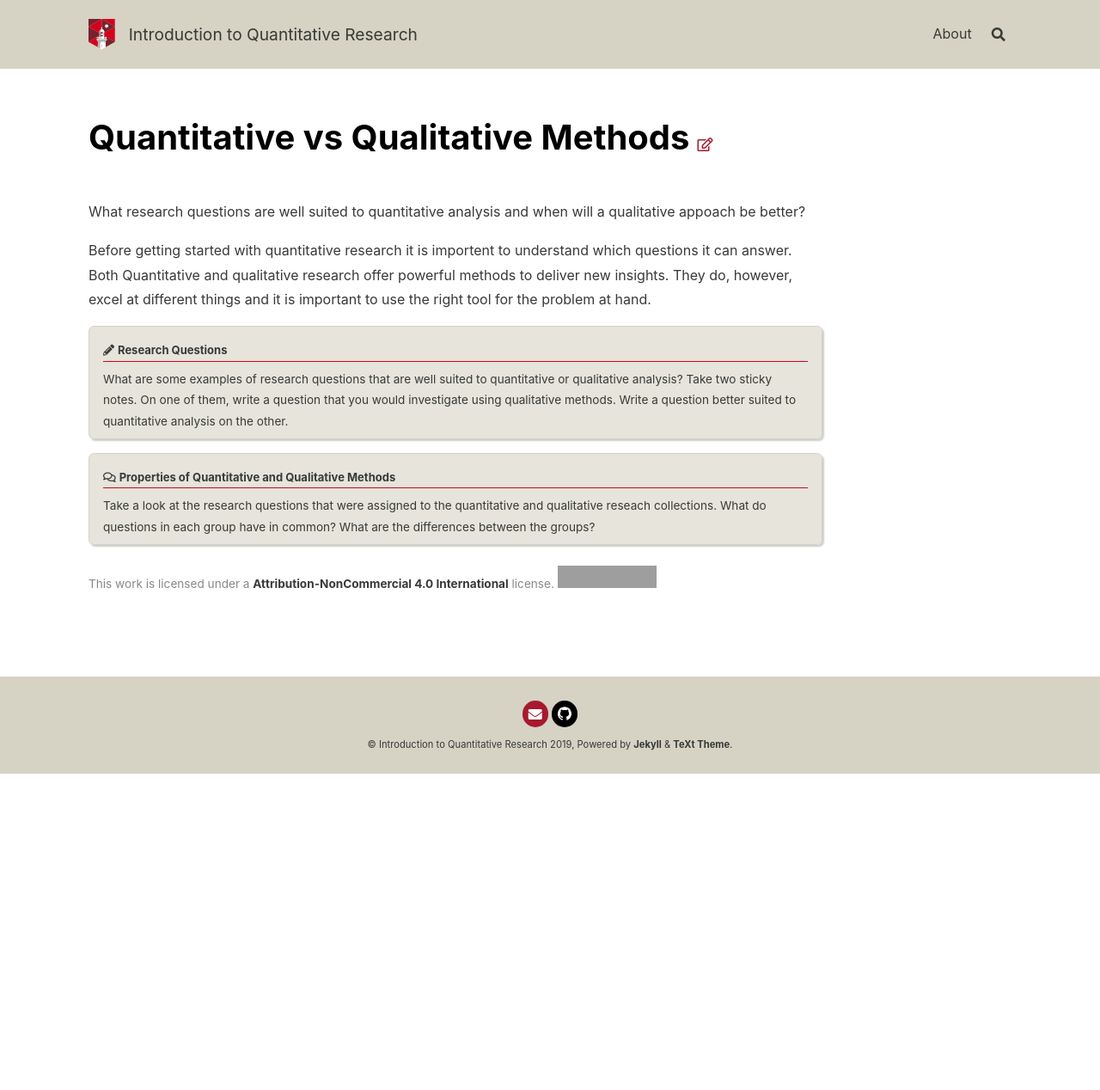
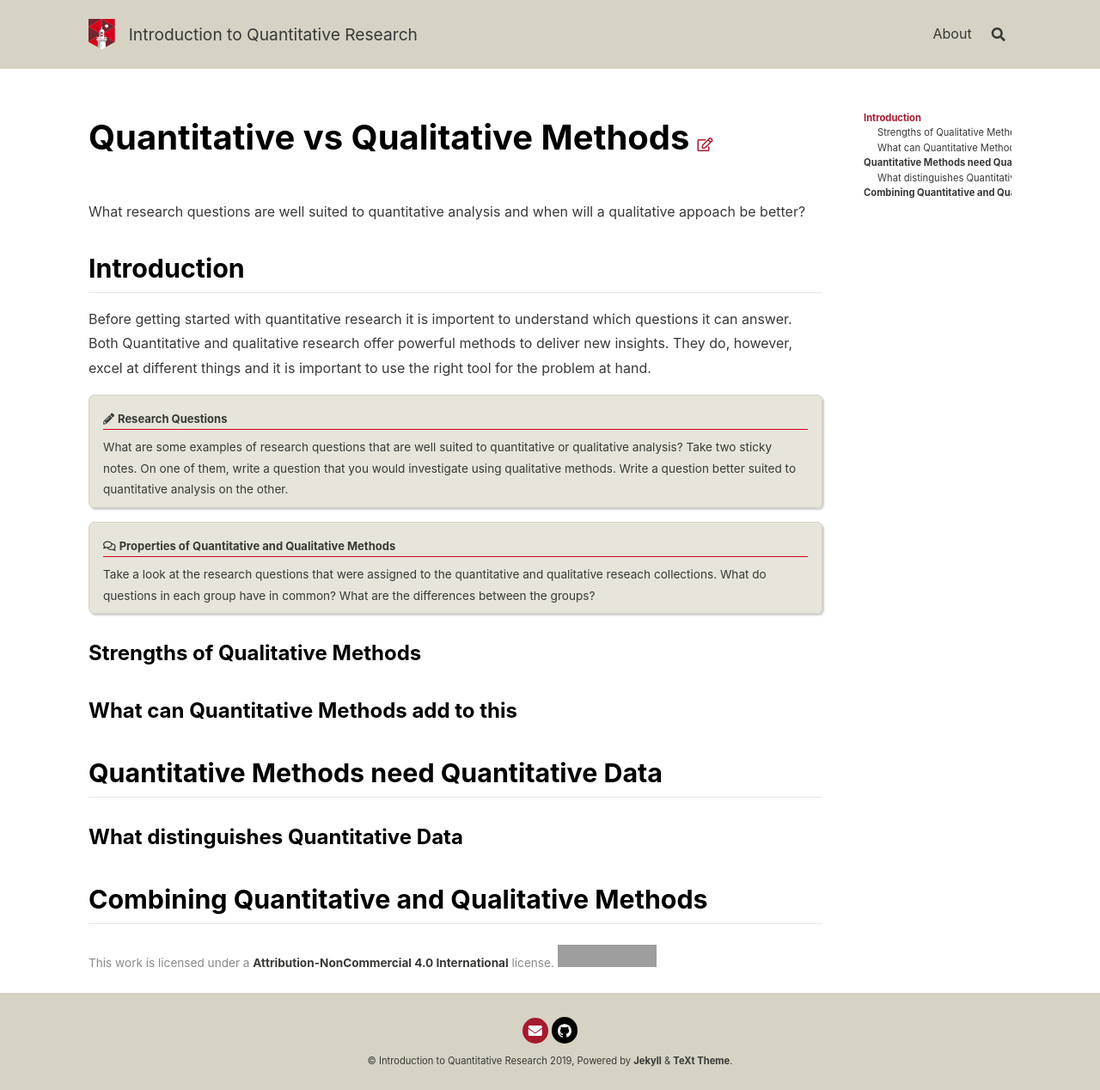
Before and after one commit to humburg/quant-getting-started, a Jekyll site: the page built from _posts/2019-07-08-quant_vs_qual.md, in a window 1280 px wide. Shown: the whole page at 86% size. Built offline with Jekyll 4.4.1, drawn with Linux system fonts in a browser that asks for light colours; nearby versions of some CDN libraries; before the commit the page ends 900 px from its top, so only the background shows below that; grey boxes are pictures that could not be loaded.

Commit message:
Add to outline

```diff
--- a/_posts/2019-07-08-quant_vs_qual.md
+++ b/_posts/2019-07-08-quant_vs_qual.md
@@ -5,6 +5,8 @@ title: Quantitative vs Qualitative Methods
 What research questions are well suited to quantitative analysis and when will
 a qualitative appoach be better?
 <!--more-->
+
+## Introduction
 
 Before getting started with quantitative research it is importent to understand
 which questions it can answer. Both Quantitative and qualitative research offer
@@ -25,3 +27,13 @@ things and it is important to use the right tool for the problem at hand.
 > and qualitative reseach collections. What do questions in each group have
 > in common? What are the differences between the groups?
 {:.discussion}
+
+### Strengths of Qualitative Methods
+
+### What can Quantitative Methods add to this
+
+## Quantitative Methods need Quantitative Data
+
+### What distinguishes Quantitative Data
+
+## Combining Quantitative and Qualitative Methods
```
